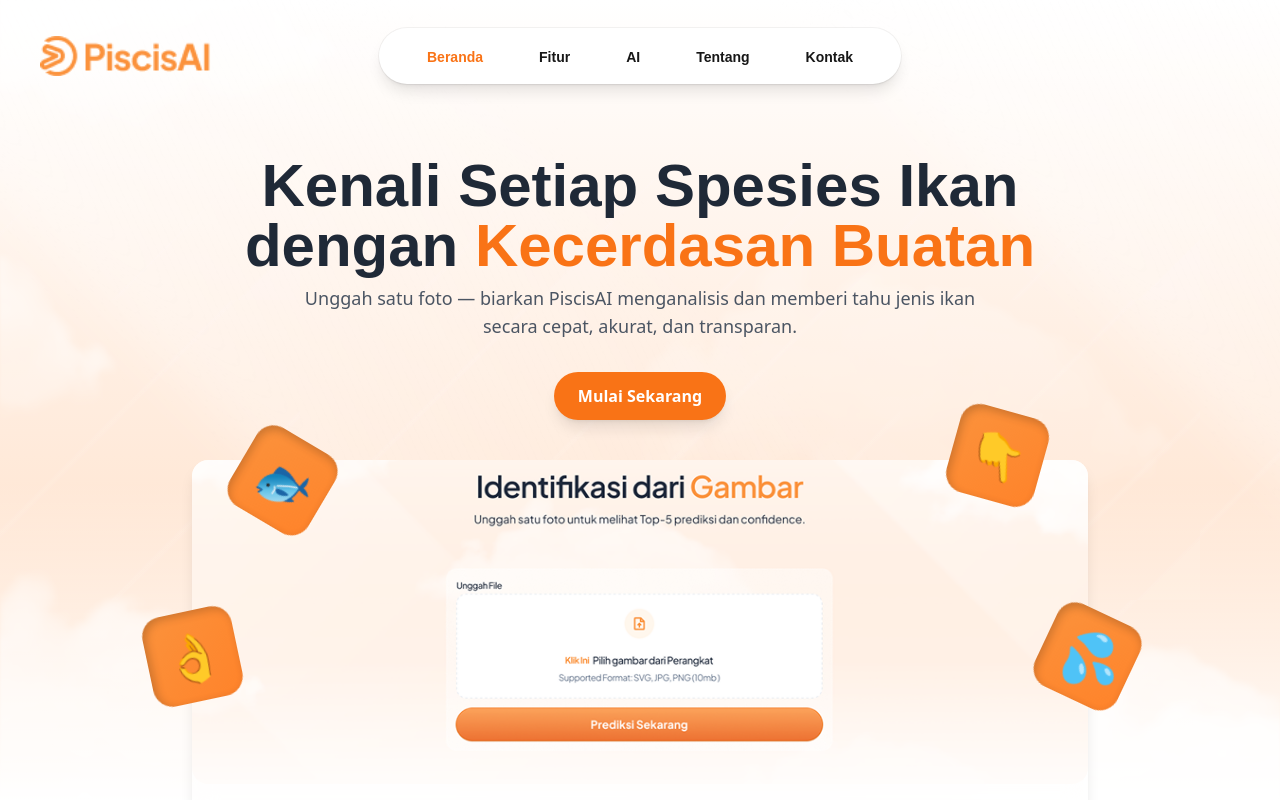
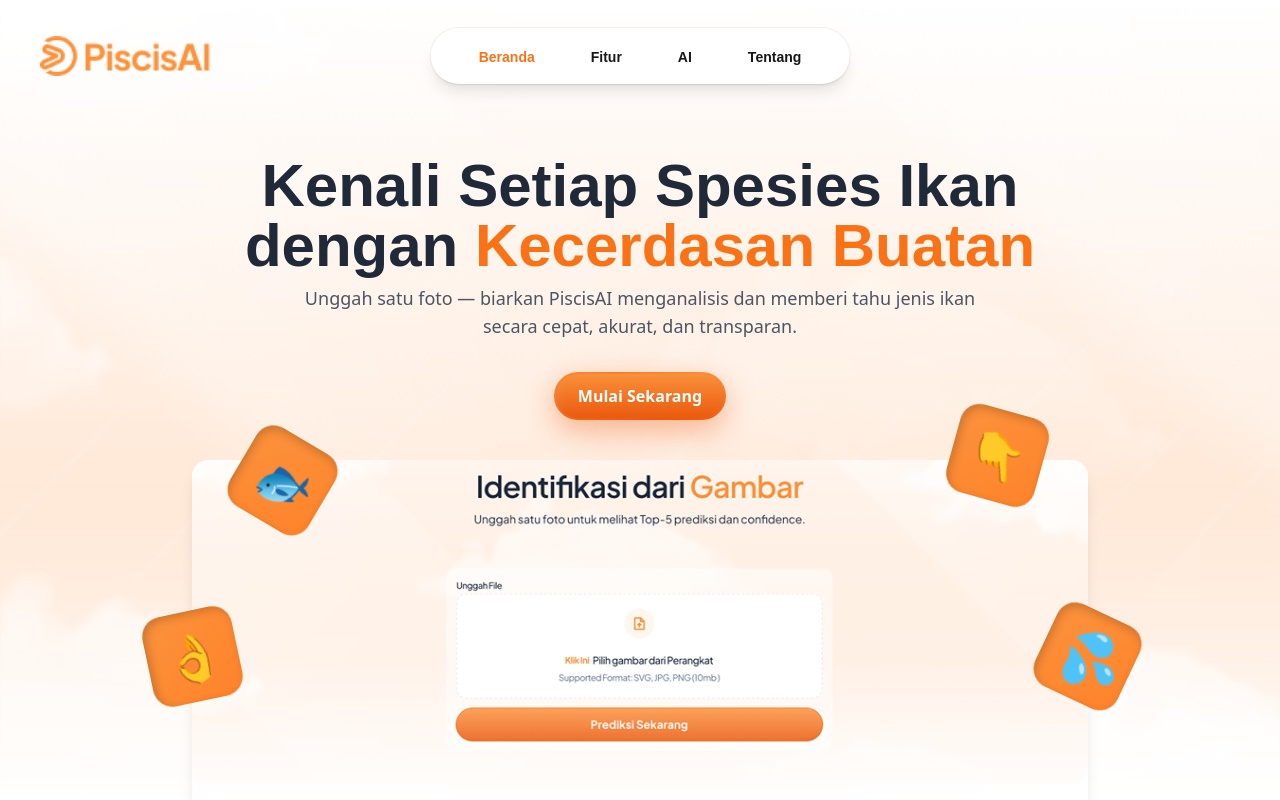
Before and after one commit to Daffaaditya2807/piscisAI, a Vue app: page / in a window 1280 px wide. Shown: the top 800 px of the page. Built offline with nearby package versions, Linux system fonts and the light colour scheme.

Commit message:
Enhance landing UI and update navigation links
Improved button styles and visual effects in AiChecker and HeroSection components for a more engaging user experience. Updated FloatingNav to remove the 'Kontak' link and refined scroll logic for smoother navigation.

```diff
--- a/src/modules/landing/presentation/components/AiChecker.vue
+++ b/src/modules/landing/presentation/components/AiChecker.vue
@@ -28,7 +28,7 @@ const dz = useImageDrop()
       <img
         :src="cloud1"
         alt="Awan latar"
-        class="absolute cloud bottom-[0%] left-[0%] pointer-events-none"
+        class="absolute cloud hidden xl:flex bottom-[0%] left-[0%] pointer-events-none"
       />
       <img :src="cloud2" alt="Awan latar" class="cloud top-[0%] right-[0%] pointer-events-none" />
       <h2 class="text-3xl md:text-4xl font-semibold font-jakarta text-gray-800">
@@ -82,7 +82,8 @@ const dz = useImageDrop()
                 </svg>
               </div>
               <p class="text-lg font-semibold font-jakarta text-gray-800 mb-2">
-                Klik untuk unggah atau drag & drop
+                <span class="text-orange-500">Klik Ini</span> untuk unggah atau
+                <span class="text-orange-500">drag & drop</span>
               </p>
               <p class="text-sm text-gray-500">PNG, JPG, JPEG hingga 10MB</p>
             </div>
@@ -114,7 +115,7 @@ const dz = useImageDrop()
 
           <button
             v-if="dz.previewImage.value"
-            class="mt-6 w-full rounded-full bg-orange-500 px-8 py-4 font-semibold text-white shadow-lg hover:bg-orange-600 transition-colors text-lg"
+            class="mt-6 w-full rounded-full bg-gradient-to-b from-[#fb923c] to-[#ea580c] px-8 py-4 font-semibold text-white shadow-[0_10px_30px_rgba(234,88,12,0.4)] hover:shadow-[0_15px_40px_rgba(234,88,12,0.5)] hover:scale-[1.02] transition-all duration-300 text-lg"
           >
             Analisis Gambar
           </button>
--- a/src/modules/landing/presentation/components/HeroSection.vue
+++ b/src/modules/landing/presentation/components/HeroSection.vue
@@ -37,6 +37,58 @@ import detech from '@/assets/hero/detech.png'
   position: relative;
   z-index: 10; /* Paling atas */
 }
+
+.shimmer-button {
+  position: relative;
+  overflow: hidden;
+}
+
+.shimmer-button::before {
+  content: '';
+  position: absolute;
+  top: 0;
+  left: -100%;
+  width: 100%;
+  height: 100%;
+  background: linear-gradient(90deg, transparent, rgba(255, 255, 255, 0.4), transparent);
+  animation: shimmer 3s infinite;
+}
+
+@keyframes shimmer {
+  0% {
+    left: -100%;
+  }
+  50%,
+  100% {
+    left: 100%;
+  }
+}
+
+.shimmer-button::after {
+  content: '';
+  position: absolute;
+  inset: 0;
+  border-radius: 9999px;
+  padding: 2px;
+  background: linear-gradient(45deg, #fb923c, #ea580c, #fb923c);
+  -webkit-mask:
+    linear-gradient(#fff 0 0) content-box,
+    linear-gradient(#fff 0 0);
+  -webkit-mask-composite: xor;
+  mask-composite: exclude;
+  opacity: 0;
+  animation: glow-pulse 2s ease-in-out infinite;
+}
+
+@keyframes glow-pulse {
+  0%,
+  100% {
+    opacity: 0.3;
+  }
+  50% {
+    opacity: 0.8;
+  }
+}
 </style>
 
 <template>
@@ -70,7 +122,8 @@ import detech from '@/assets/hero/detech.png'
           akurat, dan transparan.
         </p>
         <button
-          class="mt-8 rounded-full bg-orange-500 px-6 py-3 font-semibold text-white shadow-lg hover:bg-orange-600 transition-colors"
+          class="shimmer-button mt-8 rounded-full bg-gradient-to-b from-[#fb923c] to-[#ea580c] px-6 py-3 font-semibold text-white shadow-[0_10px_30px_rgba(234,88,12,0.4)] hover:shadow-[0_15px_40px_rgba(234,88,12,0.6)] hover:scale-[1.05] transition-all duration-300"
+          onclick="document.getElementById('ai-checker').scrollIntoView({ behavior: 'smooth' })"
         >
           Mulai Sekarang
         </button>
--- a/src/ui/components/FloatingNav.vue
+++ b/src/ui/components/FloatingNav.vue
@@ -14,7 +14,6 @@ const navLinks = [
   { id: 'fitur', text: 'Fitur', href: '#fitur' },
   { id: 'ai-checker', text: 'AI', href: '#ai-checker' },
   { id: 'tentang', text: 'Tentang', href: '#tentang' },
-  { id: 'kontak', text: 'Kontak', href: '#kontak' },
 ]
 
 // === State ===
@@ -23,10 +22,12 @@ const activePage = ref('beranda')
 
 // === Scroll Spy Logic ===
 const handleScroll = () => {
-  const sections = navLinks.map(link => ({
-    id: link.id,
-    element: document.getElementById(link.id)
-  })).filter(section => section.element)
+  const sections = navLinks
+    .map((link) => ({
+      id: link.id,
+      element: document.getElementById(link.id),
+    }))
+    .filter((section) => section.element)
 
   const scrollPosition = window.scrollY + 100
 
@@ -51,7 +52,7 @@ const handleNavClick = (e: Event, href: string) => {
     const offsetTop = targetElement.offsetTop - 80
     window.scrollTo({
       top: offsetTop,
-      behavior: 'smooth'
+      behavior: 'smooth',
     })
   }
 }
```
